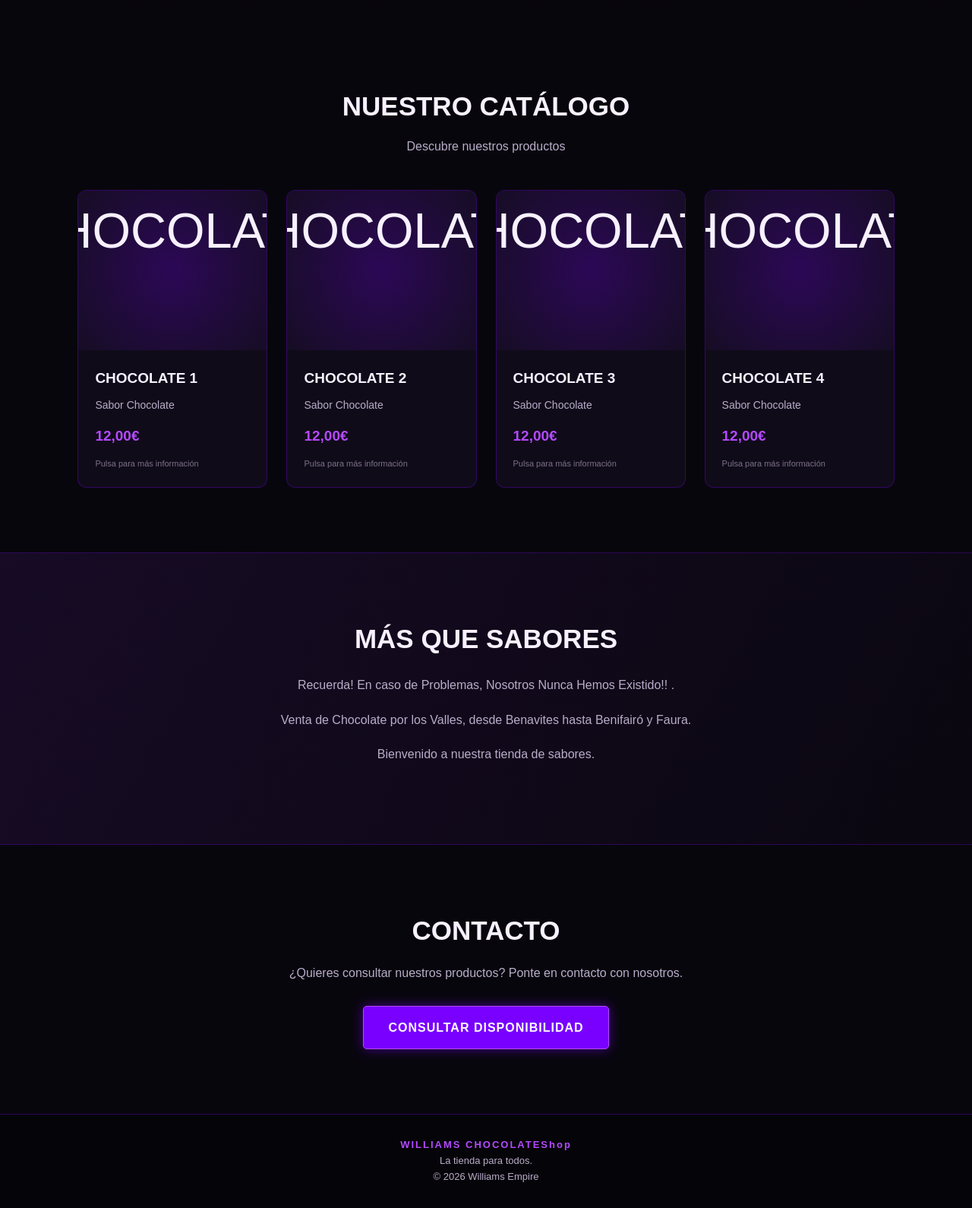
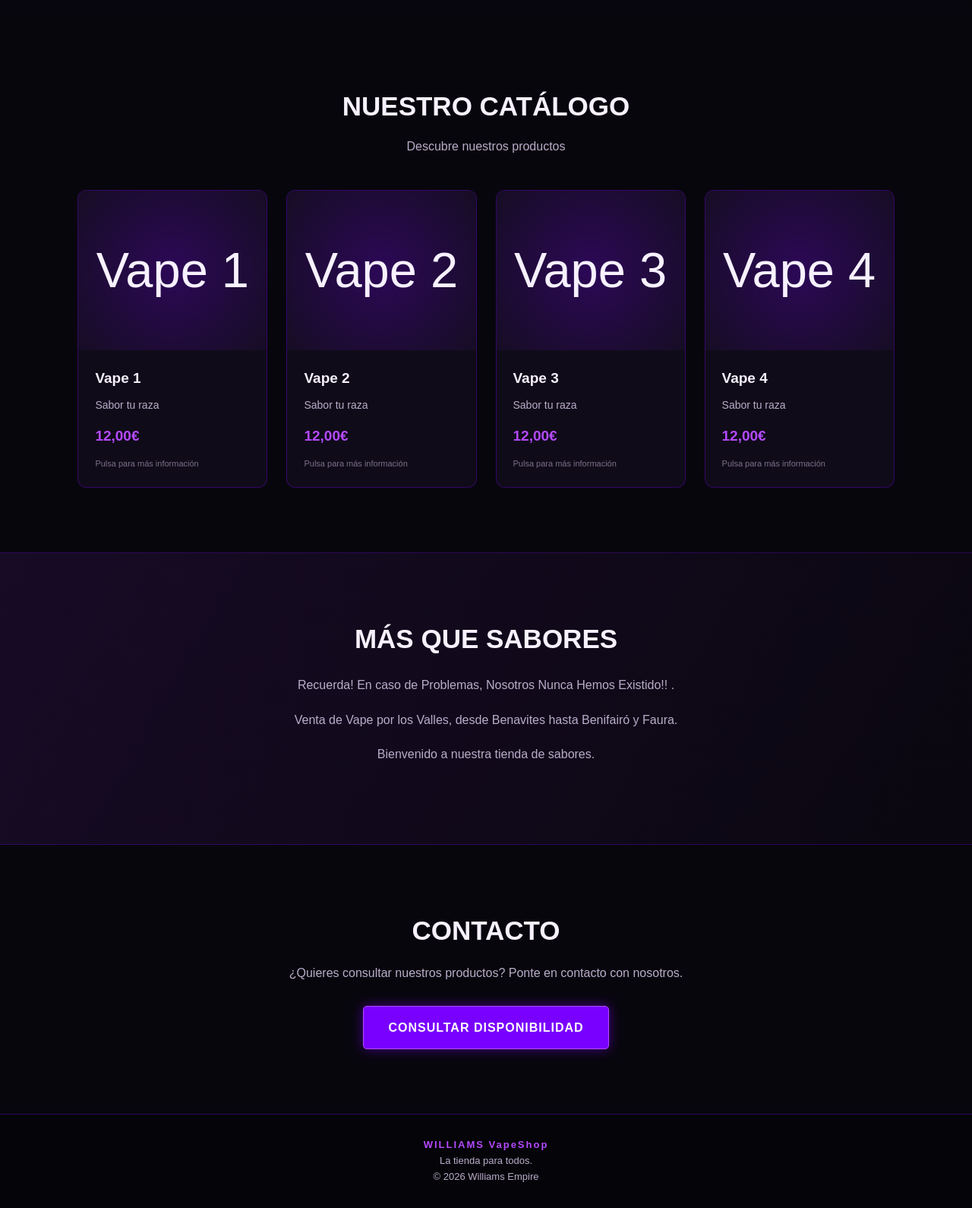
Before and after one commit to williamduch20-pixel/VapeShop, a plain HTML site: page index.html in a window 1280 px wide. Shown: the part 697-2287 px from the top of the page at 76% size. Drawn offline with Linux system fonts and the light colour scheme.

Commit message:
Update index.html

```diff
--- a/index.html
+++ b/index.html
@@ -4,7 +4,7 @@
 <head>
 <meta charset="UTF-8">
 <meta name="viewport" content="width=device-width, initial-scale=1.0">
-<title>Williams SWEETSShop</title>
+<title>Williams VapeShop</title>
 <meta name="description" content="Williams Empire. Descubre nuestra selección de Sabores.">
 
 <style>
@@ -389,9 +389,9 @@ footer strong {
 <section class="hero" id="inicio">
   <div class="hero-content">
     <div class="eyebrow">THE SWEET EXPERIENCE</div>
-    <h1>WILLIAMS<br><span>SWEETSShop</span></h1>
+    <h1>WILLIAMS<br><span>VapeShop</span></h1>
     <p>Bienvenido a nuestra tienda de sabores.</p>
-    <p>Recuerda! En caso de Problema no existimos.</p>
+    <p>Recuerda! En caso de Problema Nunca Hemos Existido!!</p>
     <a href="#catalogo" class="button">DESCUBRIR CATÁLOGO</a>
   </div>
 </section>
@@ -402,41 +402,41 @@ footer strong {
 
   <div class="products">
 
-    <article class="product" role="button" tabindex="0" aria-haspopup="dialog" data-name="CHOCOLATE 1" data-price="12,00€" data-description="Información del producto. Añade aquí los detalles del producto." data-image="CHOCOLATE 1">
-      <div class="product-photo">CHOCOLATE 1</div>
+    <article class="product" role="button" tabindex="0" aria-haspopup="dialog" data-name="Vape 1" data-price="12,00€" data-description="Información del producto. Añade aquí los detalles del producto." data-image="Vape 1">
+      <div class="product-photo">Vape 1</div>
       <div class="product-info">
-        <h3>CHOCOLATE 1</h3>
-        <p>Sabor Chocolate</p>
+        <h3>Vape 1</h3>
+        <p>Sabor tu raza</p>
         <span class="price">12,00€</span>
         <span class="product-hint">Pulsa para más información</span>
       </div>
     </article>
 
-    <article class="product" role="button" tabindex="0" aria-haspopup="dialog" data-name="CHOCOLATE 2" data-price="12,00€" data-description="Información del producto. Añade aquí los detalles del producto." data-image="CHOCOLATE 2">
-      <div class="product-photo">CHOCOLATE 2</div>
+    <article class="product" role="button" tabindex="0" aria-haspopup="dialog" data-name="Vape 2" data-price="12,00€" data-description="Información del producto. Añade aquí los detalles del producto." data-image="Vape 2">
+      <div class="product-photo">Vape 2</div>
       <div class="product-info">
-        <h3>CHOCOLATE 2</h3>
-        <p>Sabor Chocolate</p>
+        <h3>Vape 2</h3>
+        <p>Sabor tu raza</p>
         <span class="price">12,00€</span>
         <span class="product-hint">Pulsa para más información</span>
       </div>
     </article>
 
-    <article class="product" role="button" tabindex="0" aria-haspopup="dialog" data-name="CHOCOLATE 3" data-price="12,00€" data-description="Información del producto. Añade aquí los detalles del producto." data-image="CHOCOLATE 3">
-      <div class="product-photo">CHOCOLATE 3</div>
+    <article class="product" role="button" tabindex="0" aria-haspopup="dialog" data-name="Vape 3" data-price="12,00€" data-description="Información del producto. Añade aquí los detalles del producto." data-image="Vape 3">
+      <div class="product-photo">Vape 3</div>
       <div class="product-info">
-        <h3>CHOCOLATE 3</h3>
-        <p>Sabor Chocolate</p>
+        <h3>Vape 3</h3>
+        <p>Sabor tu raza</p>
         <span class="price">12,00€</span>
         <span class="product-hint">Pulsa para más información</span>
       </div>
     </article>
 
-    <article class="product" role="button" tabindex="0" aria-haspopup="dialog" data-name="CHOCOLATE 4" data-price="12,00€" data-description="Información del producto. Añade aquí los detalles del producto." data-image="CHOCOLATE 4">
-      <div class="product-photo">CHOCOLATE 4</div>
+    <article class="product" role="button" tabindex="0" aria-haspopup="dialog" data-name="Vape 4" data-price="12,00€" data-description="Información del producto. Añade aquí los detalles del producto." data-image="Vape 4">
+      <div class="product-photo">Vape 4</div>
       <div class="product-info">
-        <h3>CHOCOLATE 4</h3>
-        <p>Sabor Chocolate</p>
+        <h3>Vape 4</h3>
+        <p>Sabor tu raza</p>
         <span class="price">12,00€</span>
         <span class="product-hint">Pulsa para más información</span>
       </div>
@@ -448,7 +448,7 @@ footer strong {
 <section class="about" id="nosotros">
   <h2 class="section-title">MÁS QUE SABORES</h2>
   <p>Recuerda! En caso de Problemas, Nosotros Nunca Hemos Existido!! .</p>
-  <p>Venta de Chocolate por los Valles, desde Benavites hasta Benifairó y Faura.</p>
+  <p>Venta de Vape por los Valles, desde Benavites hasta Benifairó y Faura.</p>
   <p>Bienvenido a nuestra tienda de sabores.</p>
 </section>
 
@@ -463,7 +463,7 @@ footer strong {
 </main>
 
 <footer>
-  <strong>WILLIAMS CHOCOLATEShop</strong>
+  <strong>WILLIAMS VapeShop</strong>
   <p>La tienda para todos.</p>
   <p>© 2026 Williams Empire</p>
 </footer>
@@ -474,10 +474,10 @@ footer strong {
   <div class="modal-box">
     <button class="close-modal" id="closeModal" aria-label="Cerrar">&times;</button>
 
-    <div class="modal-image" id="modalImage">CHOCOLATE</div>
+    <div class="modal-image" id="modalImage">Vape</div>
 
     <div class="modal-details">
-      <h2 id="modalName">CHOCOLATE</h2>
+      <h2 id="modalName">Vape</h2>
       <p id="modalDescription"></p>
       <div class="modal-price" id="modalPrice"></div>
 
@@ -486,7 +486,7 @@ footer strong {
       </a>
 
       <p class="gmail-hint" id="purchaseStatus" role="status" aria-live="polite">
-        Instagram se abrirá y el mensaje del producto se copiará para que puedas pegarlo en el chat.
+        (Instagram se abrirá y el mensaje del producto se copiará para que puedas pegarlo en el chat.)
       </p>
     </div>
   </div>
@@ -523,10 +523,10 @@ function openProduct(product) {
   modalImage.textContent = image;
 
   currentMessage =
-    "¡Hola! Estoy interesado/a en comprar este producto de Williams SWEETSShop.\n\n" +
+    "Hola, quiero comprar uno de vuestros productos.\n\n" +
     "Producto: " + name + "\n" +
     "Precio: " + price + "\n\n" +
-    "¿Podrían indicarme cómo podemos quedar para realizar la compra? ¡Gracias!";
+    "Donde se podria quedar para poder hacer la compra?";
 
   buyButton.href = SHOP_INSTAGRAM_URL;
   purchaseStatus.textContent =
@@ -552,7 +552,7 @@ document.querySelectorAll(".product").forEach(product => {
 // evitando que los bloqueadores de ventanas emergentes impidan la navegación.
 buyButton.addEventListener("click", () => {
   if (!currentMessage) {
-    currentMessage = "¡Hola! Estoy interesado/a en sus productos de Williams SWEETSShop.";
+    currentMessage = Hola, quiero comprar uno de sus productos.";
   }
 
   purchaseStatus.textContent = "Abriendo Instagram y copiando el mensaje…";
```
